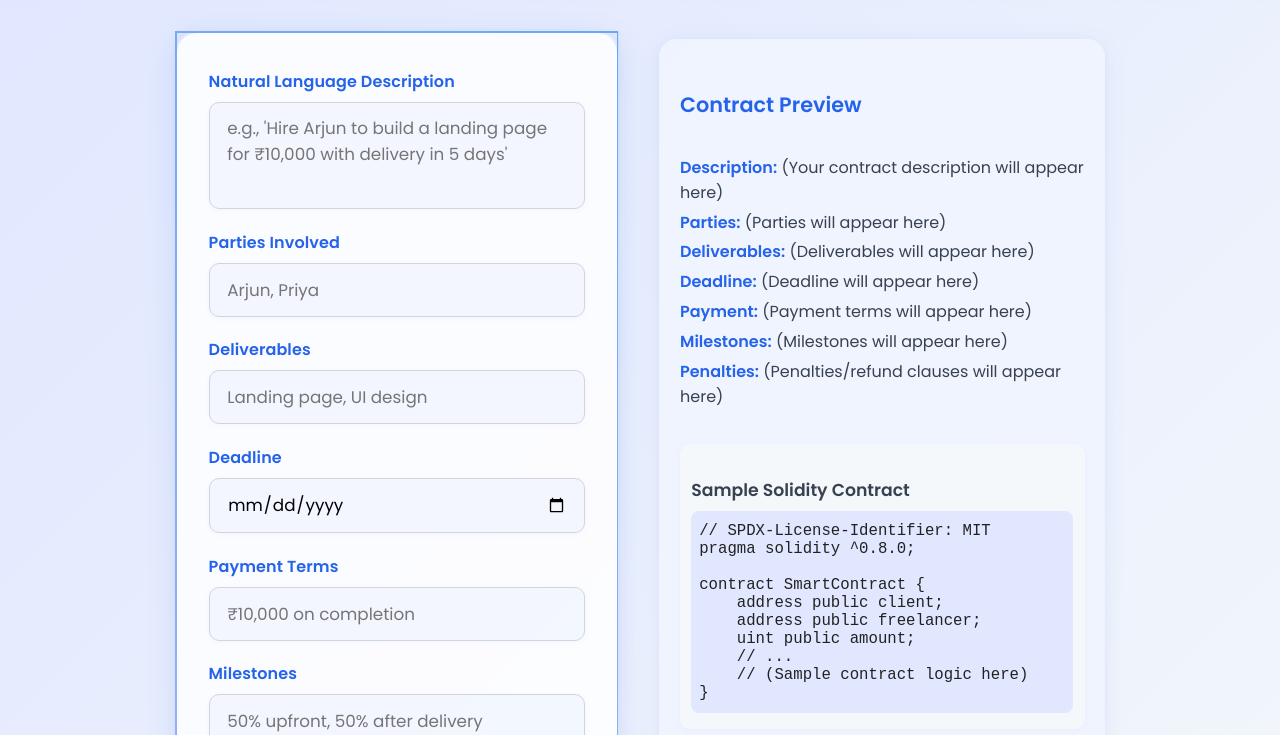
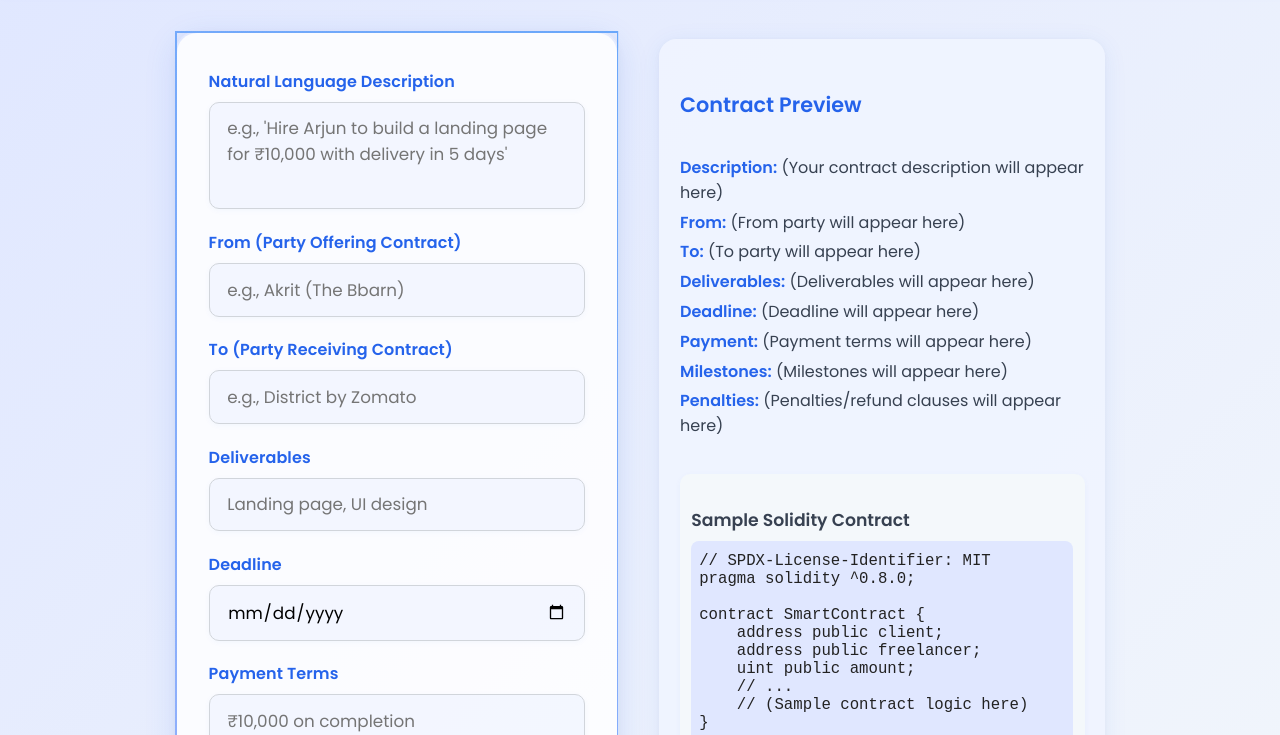
Before and after one commit to Su-brah/blockdag, a website: page contract.html in a window 1280 px wide. Shown: the part 65-800 px from the top of the page. Drawn offline with Linux system fonts and the light colour scheme.

Commit message:
to and from

```diff
--- a/contract.html
+++ b/contract.html
@@ -25,8 +25,12 @@
           <textarea id="description" name="description" placeholder="e.g., 'Hire Arjun to build a landing page for ₹10,000 with delivery in 5 days'" required></textarea>
         </div>
         <div class="form-group">
-          <label for="parties">Parties Involved</label>
-          <input type="text" id="parties" name="parties" placeholder="Arjun, Priya" required />
+          <label for="from">From (Party Offering Contract)</label>
+          <input type="text" id="from" name="from" placeholder="e.g., Akrit (The Bbarn)" required />
+        </div>
+        <div class="form-group">
+          <label for="to">To (Party Receiving Contract)</label>
+          <input type="text" id="to" name="to" placeholder="e.g., District by Zomato" required />
         </div>
         <div class="form-group">
           <label for="deliverables">Deliverables</label>
@@ -60,7 +64,8 @@
         <!-- Placeholder: Live contract summary updates as user fills form (JS to be added) -->
         <div class="contract-summary">
           <p><strong>Description:</strong> <span class="preview-description">(Your contract description will appear here)</span></p>
-          <p><strong>Parties:</strong> <span class="preview-parties">(Parties will appear here)</span></p>
+          <p><strong>From:</strong> <span class="preview-from">(From party will appear here)</span></p>
+          <p><strong>To:</strong> <span class="preview-to">(To party will appear here)</span></p>
           <p><strong>Deliverables:</strong> <span class="preview-deliverables">(Deliverables will appear here)</span></p>
           <p><strong>Deadline:</strong> <span class="preview-deadline">(Deadline will appear here)</span></p>
           <p><strong>Payment:</strong> <span class="preview-payment">(Payment terms will appear here)</span></p>
@@ -93,9 +98,12 @@ contract SmartContract {
       const details = JSON.parse(localStorage.getItem('contractDetails') || '{}');
       if (details) {
         if (details.description) document.getElementById('description').value = details.description;
-        if (details.parties) document.getElementById('parties').value = details.parties;
+        if (details.from) document.getElementById('from').value = details.from;
+        if (details.to) document.getElementById('to').value = details.to;
         if (details.deliverables) document.getElementById('deliverables').value = details.deliverables;
-        if (details.deadline) {
+        if (details.deadline_iso) {
+          document.getElementById('deadline').value = details.deadline_iso;
+        } else if (details.deadline) {
           // Try to parse date if possible
           const deadlineInput = document.getElementById('deadline');
           const dateMatch = details.deadline.match(/\d{4}-\d{2}-\d{2}/);
@@ -113,7 +121,8 @@ contract SmartContract {
       // Live preview update
       const updatePreview = () => {
         document.querySelector('.preview-description').textContent = document.getElementById('description').value || '(Your contract description will appear here)';
-        document.querySelector('.preview-parties').textContent = document.getElementById('parties').value || '(Parties will appear here)';
+        document.querySelector('.preview-from').textContent = document.getElementById('from').value || '(From party will appear here)';
+        document.querySelector('.preview-to').textContent = document.getElementById('to').value || '(To party will appear here)';
         document.querySelector('.preview-deliverables').textContent = document.getElementById('deliverables').value || '(Deliverables will appear here)';
         document.querySelector('.preview-deadline').textContent = document.getElementById('deadline').value || document.getElementById('deadline').placeholder || '(Deadline will appear here)';
         document.querySelector('.preview-payment').textContent = document.getElementById('payment').value || '(Payment terms will appear here)';
```
Also changed, not shown: backend/index.js (+28 -3 lines).
